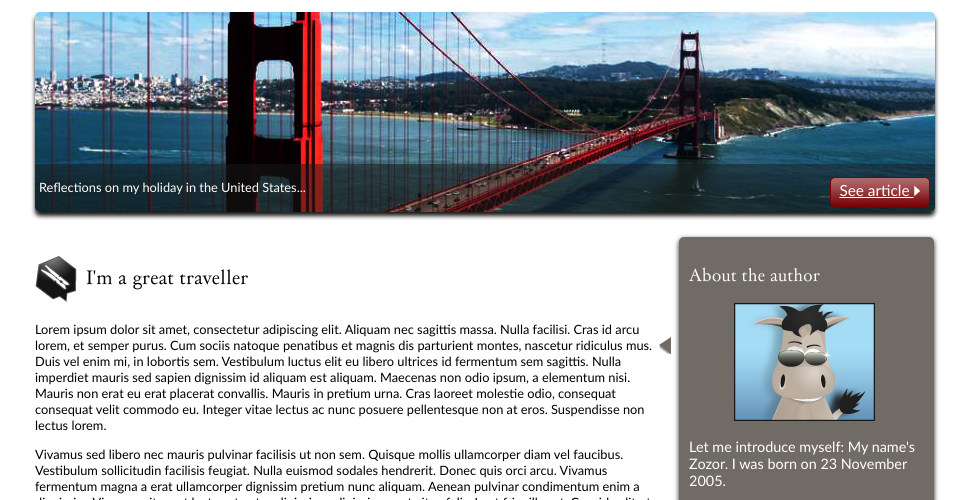
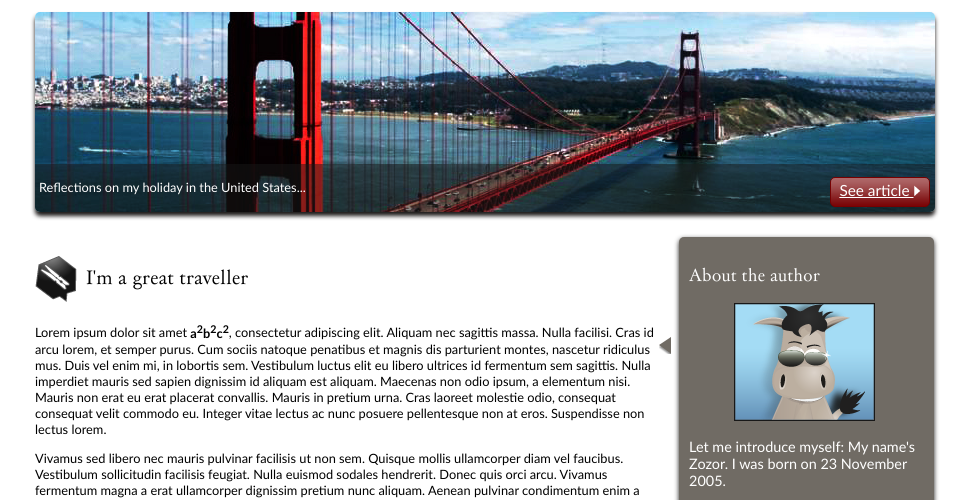
Before and after one commit to Melikreisz/ora1218, a plain HTML site: page index.html in a window 1280 px wide. Shown: the part 151-651 px from the top of the page, without its empty margins (155-1124 px from the left). Drawn offline with Linux system fonts and the light colour scheme.

Commit message:
4. feladat

```diff
--- a/index.html
+++ b/index.html
@@ -36,7 +36,7 @@
             <section>
                 <article>
                     <h1><img src="images/pin.png" class="cat_icon" />I'm a great traveller</h1>
-                    <p>Lorem ipsum dolor sit amet, consectetur adipiscing elit. Aliquam nec sagittis massa. Nulla facilisi. Cras id arcu lorem, et semper purus. Cum sociis natoque penatibus et magnis dis parturient montes, nascetur ridiculus mus. Duis vel enim mi, in lobortis sem. Vestibulum luctus elit eu libero ultrices id fermentum sem sagittis. Nulla imperdiet mauris sed sapien dignissim id aliquam est aliquam. Maecenas non odio ipsum, a elementum nisi. Mauris non erat eu erat placerat convallis. Mauris in pretium urna. Cras laoreet molestie odio, consequat consequat velit commodo eu. Integer vitae lectus ac nunc posuere pellentesque non at eros. Suspendisse non lectus lorem.</p>
+                    <p>Lorem ipsum dolor sit amet <strong>a<sup>2</sup>b<sup>2</sup>c<sup>2</sup></strong>, consectetur adipiscing elit. Aliquam nec sagittis massa. Nulla facilisi. Cras id arcu lorem, et semper purus. Cum sociis natoque penatibus et magnis dis parturient montes, nascetur ridiculus mus. Duis vel enim mi, in lobortis sem. Vestibulum luctus elit eu libero ultrices id fermentum sem sagittis. Nulla imperdiet mauris sed sapien dignissim id aliquam est aliquam. Maecenas non odio ipsum, a elementum nisi. Mauris non erat eu erat placerat convallis. Mauris in pretium urna. Cras laoreet molestie odio, consequat consequat velit commodo eu. Integer vitae lectus ac nunc posuere pellentesque non at eros. Suspendisse non lectus lorem.</p>
                     <p>Vivamus sed libero nec mauris pulvinar facilisis ut non sem. Quisque mollis ullamcorper diam vel faucibus. Vestibulum sollicitudin facilisis feugiat. Nulla euismod sodales hendrerit. Donec quis orci arcu. Vivamus fermentum magna a erat ullamcorper dignissim pretium nunc aliquam. Aenean pulvinar condimentum enim a dignissim. Vivamus sit amet lectus at ante adipiscing adipiscing eget vitae felis. In at fringilla est. Cras id velit ut magna rutrum commodo. Etiam ut scelerisque purus. Duis risus elit, venenatis vel rutrum in, imperdiet in quam. Sed vestibulum, libero ut bibendum consectetur, eros ipsum ultrices nisl, in rutrum diam augue non tortor. Fusce nec massa et risus dapibus aliquam vitae nec diam.</p>
                     <p>Phasellus ligula massa, congue ac vulputate non, dignissim at augue. Sed auctor fringilla quam quis porttitor. Praesent vitae dignissim magna. Pellentesque quis sem purus, vel elementum mi. Pellentesque habitant morbi tristique senectus et netus et malesuada fames ac turpis egestas. Maecenas consectetur euismod urna. In hac habitasse platea dictumst. Quisque tincidunt porttitor vestibulum. Ut iaculis, lacus at molestie lacinia, ipsum mi adipiscing ligula, vel mollis sem risus eu lectus. Nunc elit quam, rutrum ut dignissim sit amet, egestas at sem.</p>
                 </article>
```
